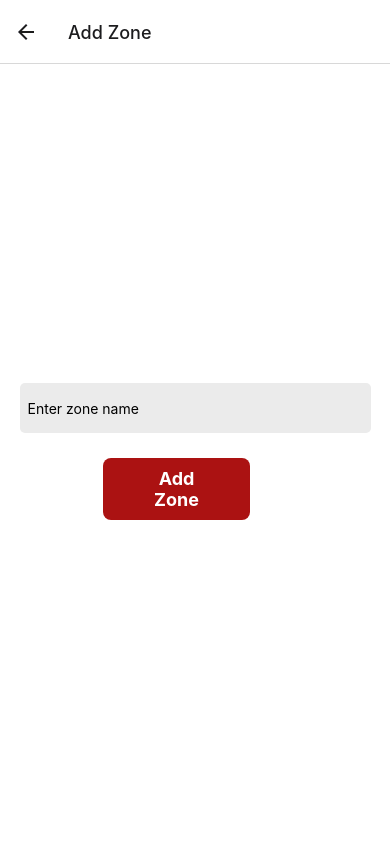
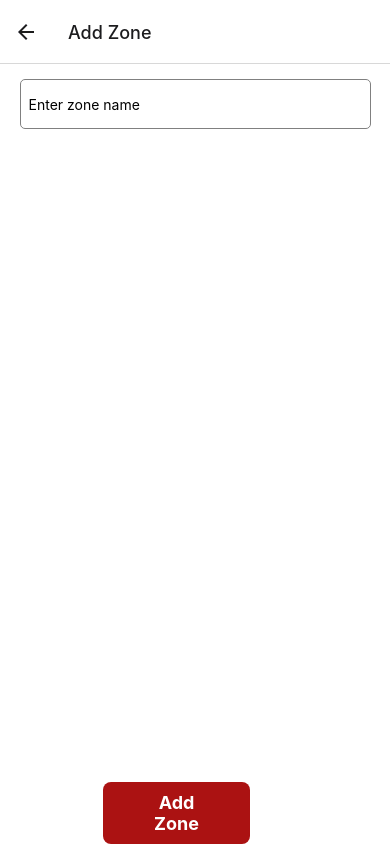
Before and after one commit to zeinshhadi/b-route-app, a React Native app in the folder frontend/: screen /AddZoneScreen in a window 390 px wide. Built offline with nearby package versions, Linux system fonts and the light colour scheme.

Commit message:
Frontend <> Fixed Add Zone Screen

```diff
--- a/frontend/screens/adminScreens/AddZoneScreen.js
+++ b/frontend/screens/adminScreens/AddZoneScreen.js
@@ -90,19 +90,21 @@ const styles = StyleSheet.create({
     alignItems: "center",
     gap: 20,
     backgroundColor: "white",
-    paddingBottom: 10,
   },
   inputDesign: {
     borderRadius: 5,
-    backgroundColor: Colors.cardColor,
+    backgroundColor: "white",
     height: 50,
     width: "100%",
-    marginVertical: 5,
     padding: 8,
+    borderWidth: 1,
+    borderColor: "grey",
   },
   formContainer: {
+    flex: 1,
     width: "90%",
     justifyContent: "center",
+    marginTop: 15,
   },
   dropdown: {
     height: 50,
```
